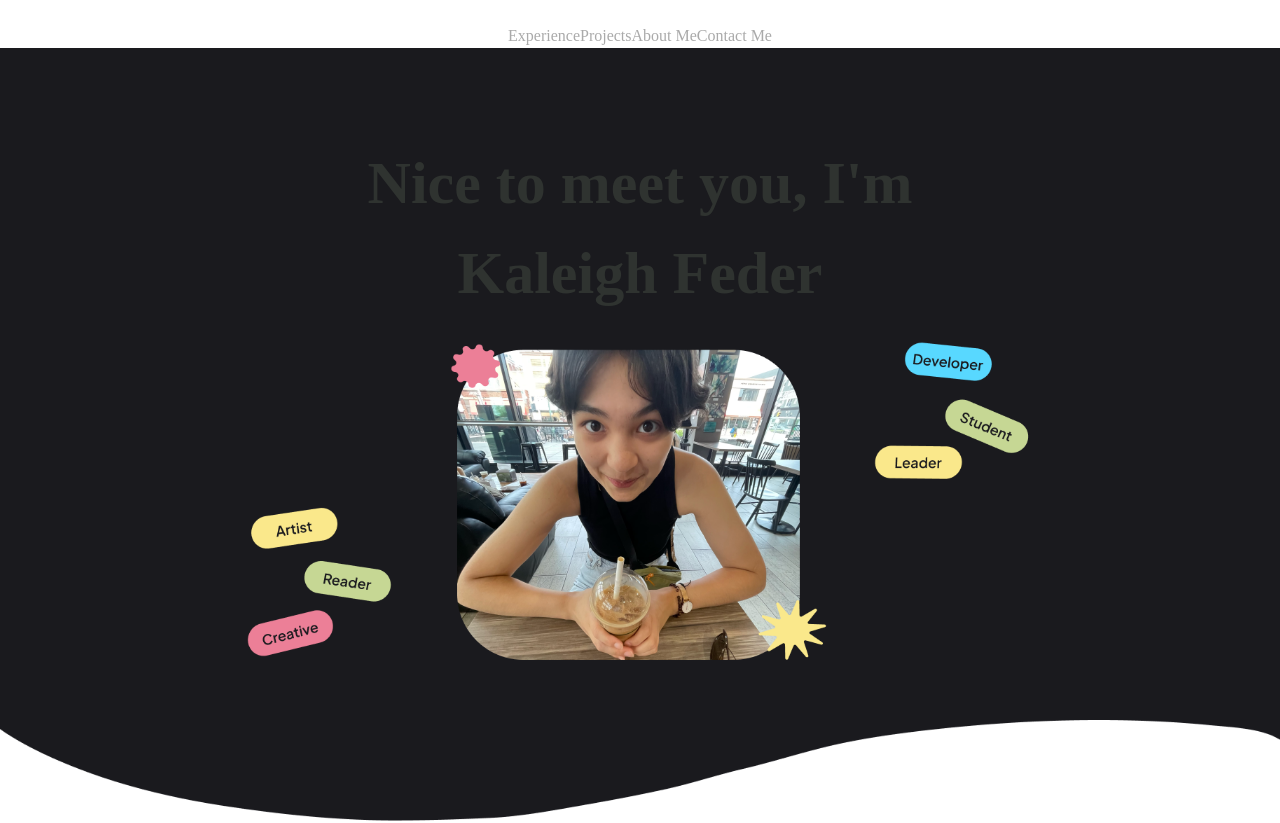
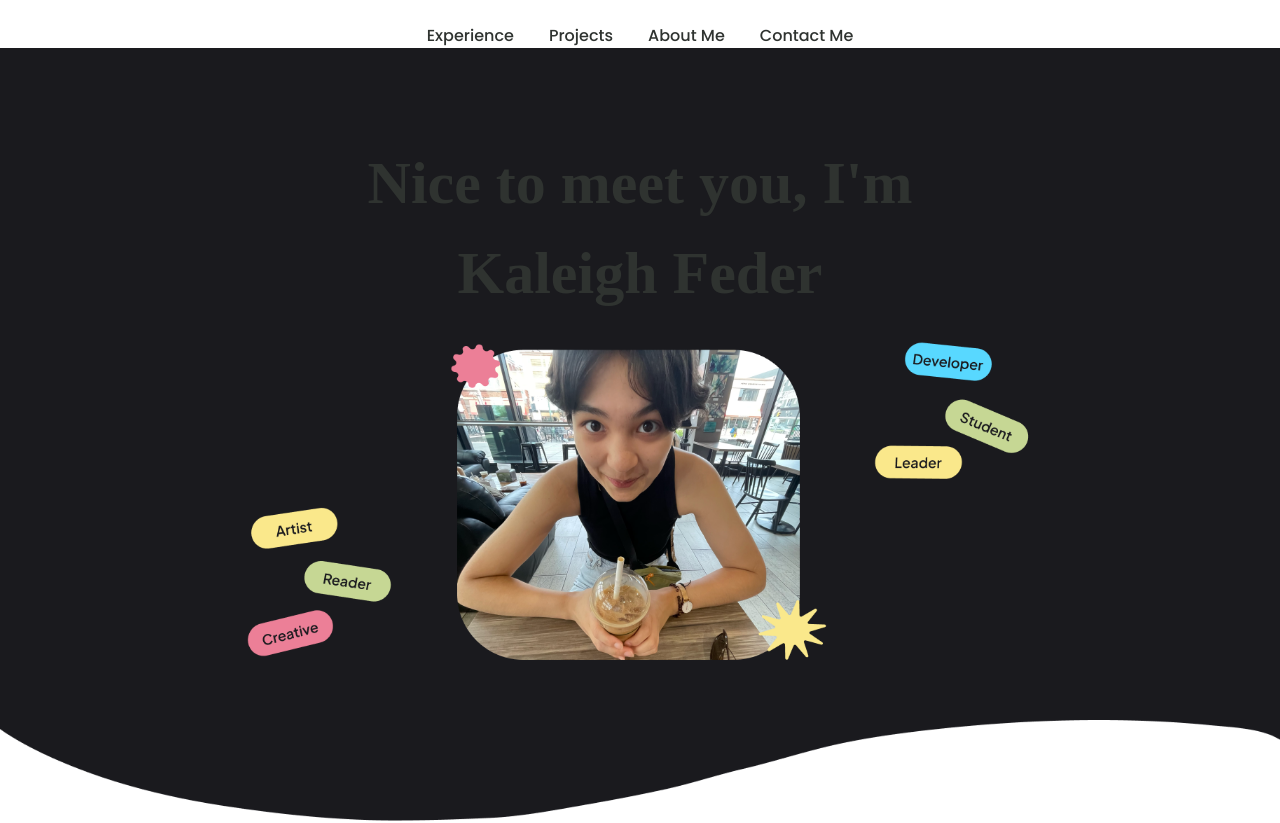
Before and after one commit to kalefed/kale-v2, a Next.js app: page /aboutme in a window 1280 px wide. Shown: the top 823 px of the page. Built offline with nearby package versions, Linux system fonts and the light colour scheme; a web font is replaced by a local one.

Commit message:
feat: :sparkles: center & make navbar smaller

```diff
--- a/components/Navbar.js
+++ b/components/Navbar.js
@@ -10,7 +10,8 @@ const Navbar = () => {
   console.log(isHomePage);
 
   return (
-    <div className="flex flex-row mx-44 justify-between text-secondary-col pt-6 font-medium">
+    <div className="w-1/3">
+      <div className="flex flex-row justify-between pt-6 font-medium font-poppins">
         {isHomePage ? (
           <>
             <a className="hover:text-[#C6D794]" href="#experience">
@@ -35,10 +36,11 @@ const Navbar = () => {
         </Link>
         <a
           href="mailto:kaleighfeder@gmail.com"
-        className="text-secondary-col hover:text-[#C6D794]"
+          className=" hover:text-[#C6D794]"
         >
           Contact Me
         </a>
+      </div>
     </div>
   );
 };
```
Lines whose indentation alone changed are shown as unchanged.
